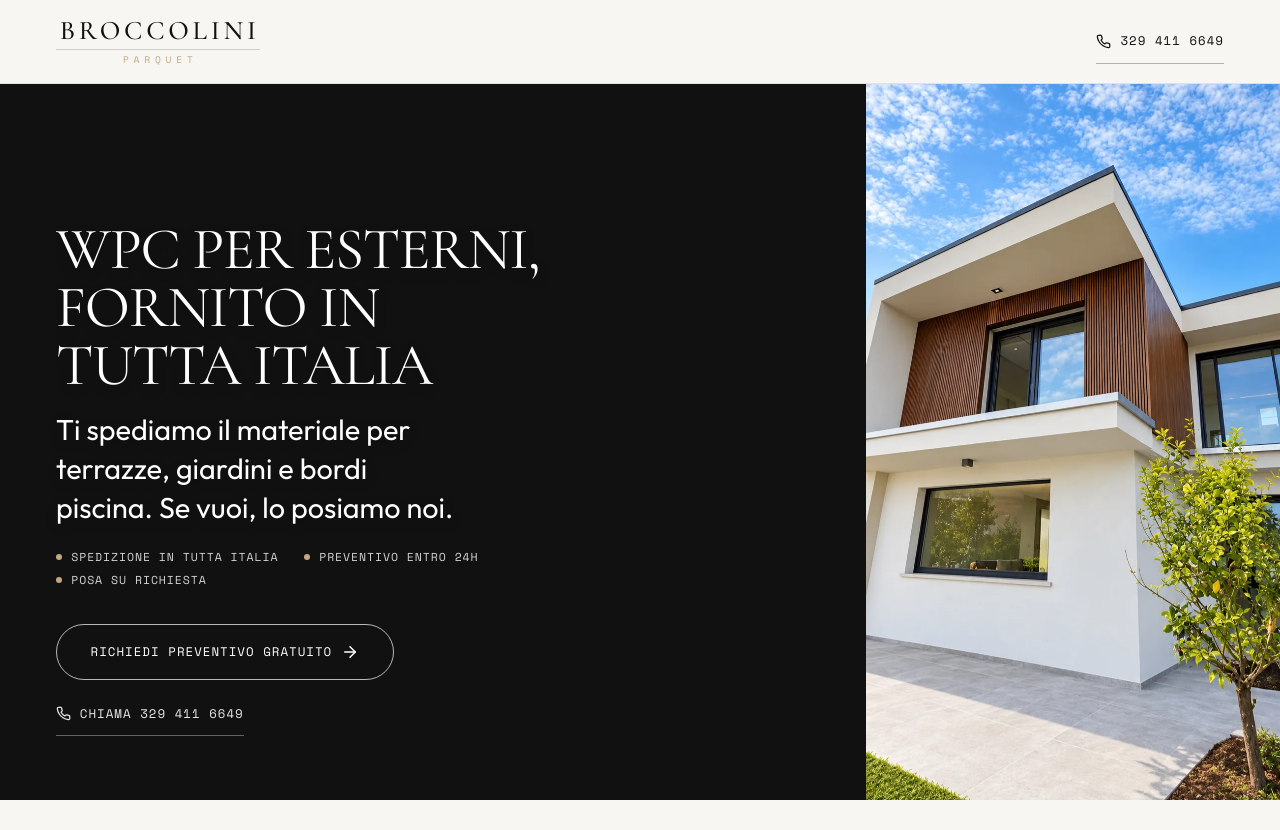
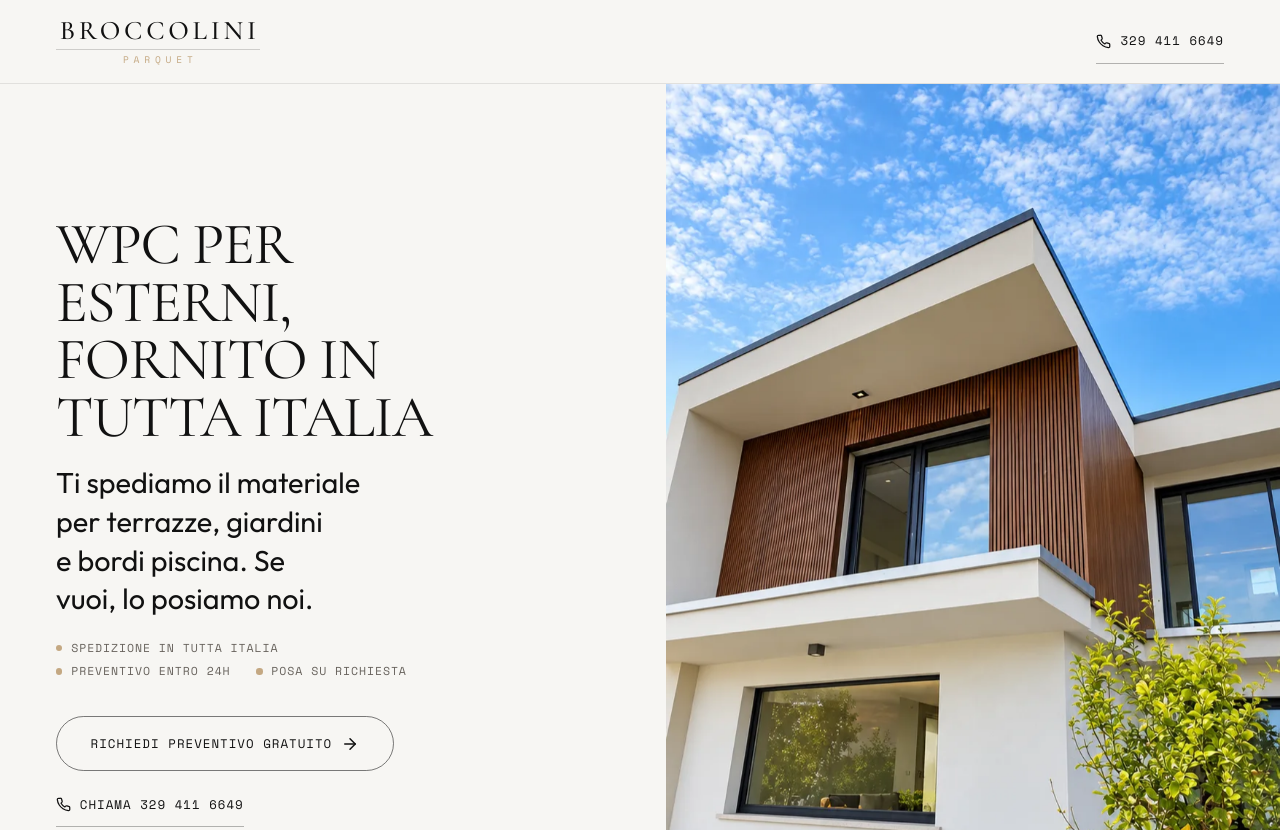
Before and after one commit to fbroccolini/Broccoliniparquet, a plain HTML site: page Broccoliniparquet/fornitura-wpc.html in a window 1280 px wide. Shown: the top 830 px of the page. Drawn offline with nearby package versions, Linux system fonts and the light colour scheme.

Commit message:
Landing Fornitura WPC: hero desktop chiaro con foto grande
Testo nero su fondo chiaro che resta fermo mentre si scorre; la foto della
villa occupa metà schermo con le sue proporzioni (si scopre scorrendo).

Co-Authored-By: Claude Opus 5.5 <noreply@anthropic.com>

```diff
--- a/Broccoliniparquet/fornitura-wpc.html
+++ b/Broccoliniparquet/fornitura-wpc.html
@@ -121,12 +121,22 @@
             header.hero::before { background: linear-gradient(to top, rgba(10,7,5,0.86) 0%, rgba(10,7,5,0.62) 48%, rgba(10,7,5,0.12) 76%); }
         }
         /* da computer la foto verticale resta intera (niente tagli né ingrandimenti) */
+        /* testo nero su fondo chiaro a sinistra; foto grande a destra con le sue proporzioni:
+           più alta dello schermo, il resto della casa si scopre scorrendo mentre il testo resta fermo */
         @media (min-width: 769px) {
-            .hero { display: grid; grid-template-columns: minmax(0, 1fr) auto; align-items: stretch; background: var(--dark); }
+            /* overflow: clip invece di hidden: ritaglia lo zoom della foto senza bloccare il testo "fermo" (sticky) */
+            .hero { display: grid; grid-template-columns: minmax(0, 1fr) auto; align-items: start; min-height: 0; background: var(--bg); overflow: clip; }
             .hero::before { display: none; }
-            .hero-media { position: relative; inset: auto; grid-column: 2; grid-row: 1; height: calc(100svh - var(--nav-h)); max-height: 1472px; aspect-ratio: 842 / 1472; }
+            .hero-media { position: relative; inset: auto; grid-column: 2; grid-row: 1; width: min(48vw, 842px); aspect-ratio: 842 / 1472; }
             .hero-media img { object-position: center; }
-            .hero-left { grid-column: 1; grid-row: 1; align-self: end; }
+            .hero-left { grid-column: 1; grid-row: 1; position: sticky; top: var(--nav-h); min-height: calc(100svh - var(--nav-h)); display: flex; flex-direction: column; justify-content: center; padding-top: 2rem; padding-bottom: 2rem; padding-right: clamp(2rem, 4vw, 4rem); }
+            body header.hero :is(.hero-title, .hero-usp) { color: var(--dark); text-shadow: none; }
+            header.hero .hero-trust.mono { color: #68635d; }
+            header.hero .hero-cta { color: var(--dark); border-color: rgba(17,17,17,0.55); }
+            header.hero .hero-cta:hover { background: var(--dark); border-color: var(--dark); color: #fff; }
+            header.hero .hero-link { color: var(--dark); border-color: rgba(17,17,17,0.3); }
+            header.hero .hero-link:hover { color: var(--dark); border-color: var(--dark); }
+            header.hero :is(.hero-cta, .hero-link):focus-visible { outline-color: var(--dark); }
         }
         .hero-video.is-playing { opacity: 1; }
         @keyframes heroImgScale { to { transform: scale(1); } }
```
